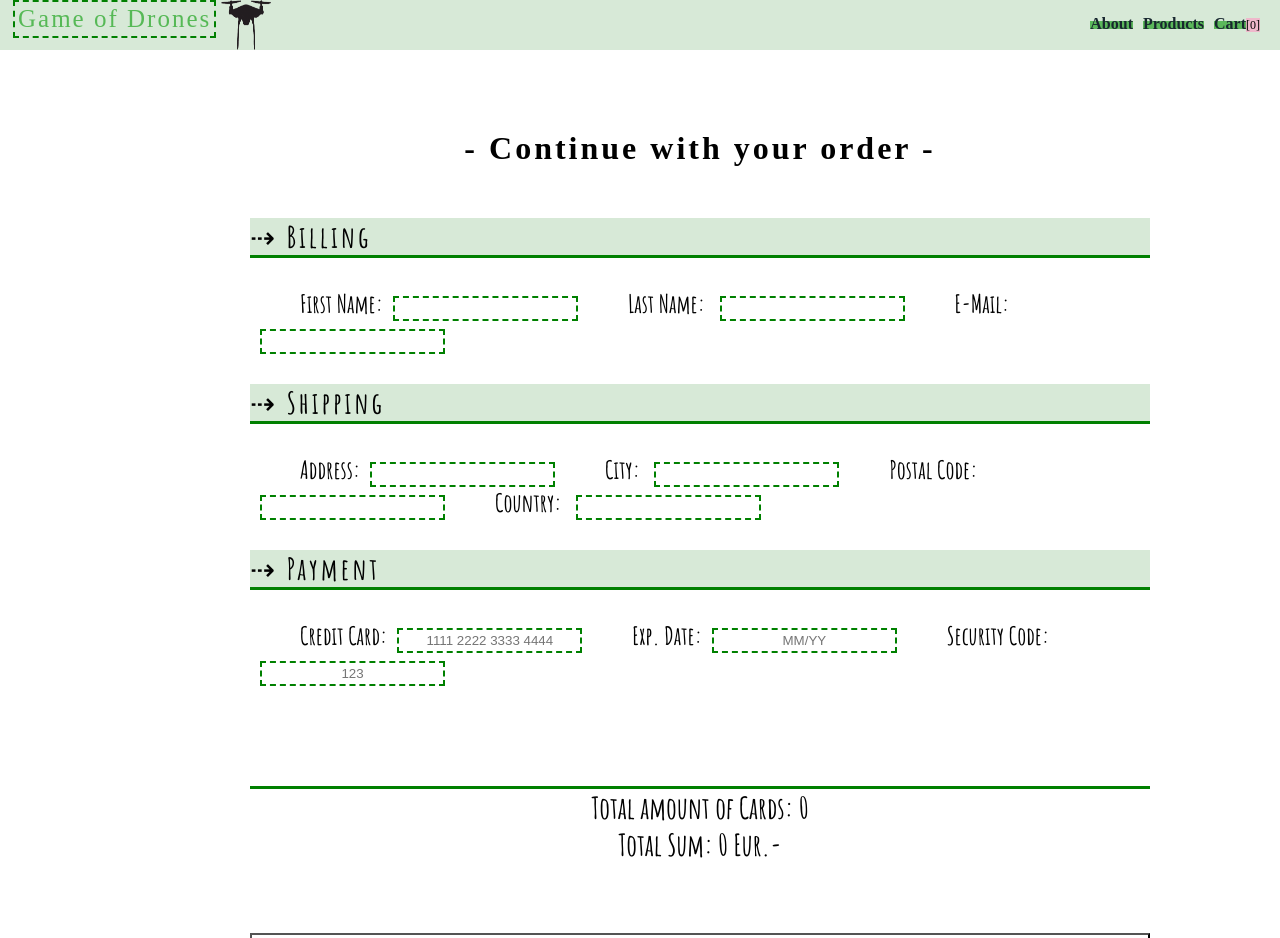
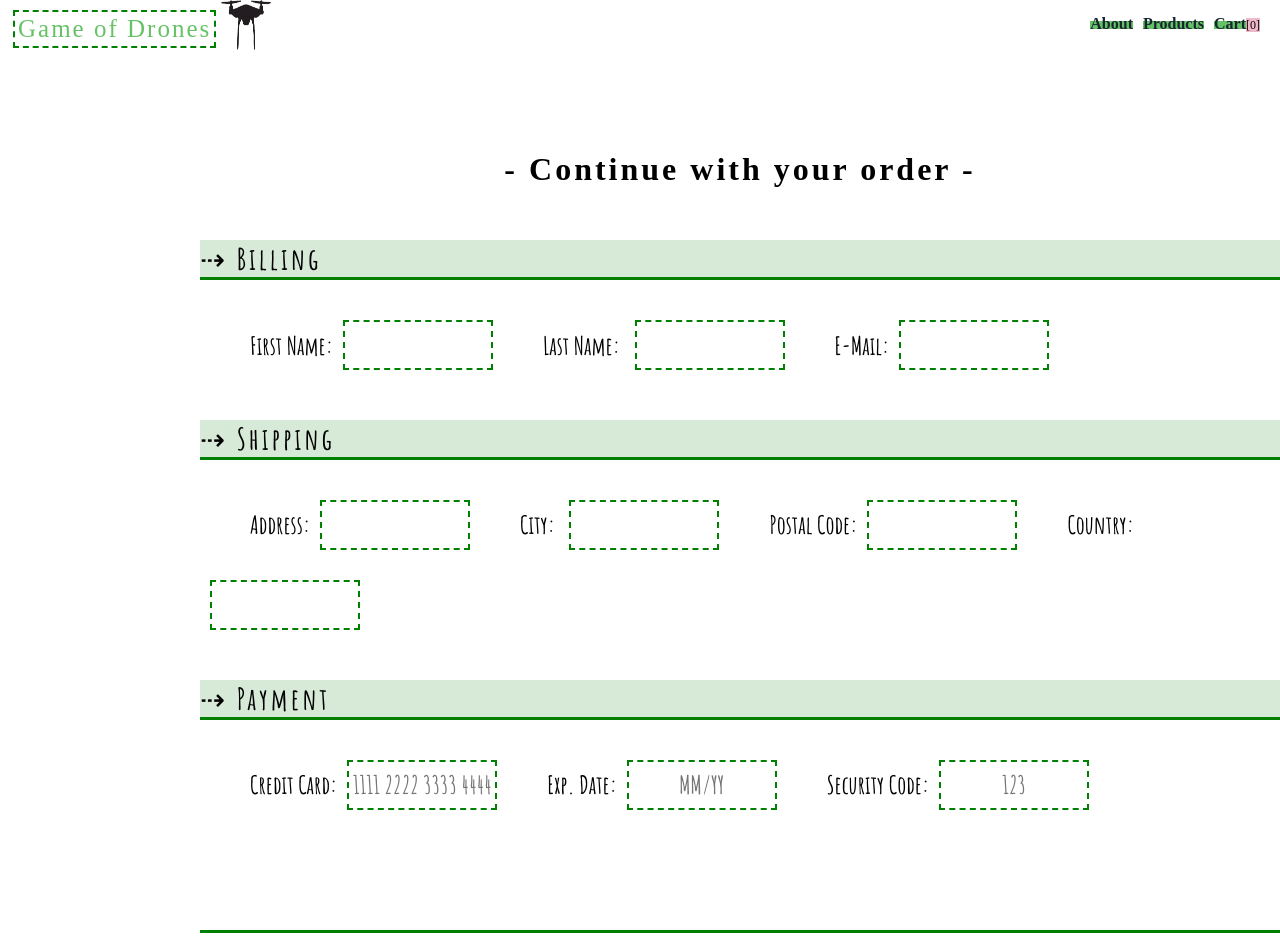
Before and after one commit to judyhnh/next-js-e-commerce-store, a Next.js app: page /cart/checkout in a window 1280 px wide. Shown: the top 938 px of the page. Built offline with nearby package versions, Linux system fonts and the light colour scheme; no server answers; the database is empty; a web font is replaced by a local one; what dotenv-safe would draw is missing.

Commit message:
Style about page

```diff
--- a/components/Footer.js
+++ b/components/Footer.js
@@ -1,7 +1,6 @@
 import { css } from '@emotion/react';
 
 const footerStyle = css`
-  position: absolute;
   bottom: 0;
   left: 0;
   right: 0;
--- a/components/Header.js
+++ b/components/Header.js
@@ -5,10 +5,9 @@ import Link from 'next/link';
 const navStyles = css`
   font-family: 'Stalinist One';
 
-  background-color: rgba(42, 141, 42, 0.19);
   align-content: right;
   overflow: hidden;
-  height: 50px;
+  height: 80px;
   a {
     text-decoration: none;
     color: #18272f;
@@ -51,6 +50,7 @@ const alignLeft = css`
   float: left;
   margin-right: 5px;
   margin-left: 13px;
+  margin-top: 10px;
   color: rgba(0, 153, 0, 0.6);
   font-size: 25px;
   letter-spacing: 2px;
@@ -71,15 +71,15 @@ export default function Header(props) {
       <nav css={navStyles}>
         <div css={alignRight}>
           <Link href="/">About</Link>
-          <Link href="/products" data-test-id="products-link">
-            Products
-          </Link>
+          <Link href="/products">Products</Link>
           <Link href="/cart" data-test-id="cart-link">
             Cart
           </Link>
           <p>[{totalCards}]</p>
         </div>
+
         <Image src="/droneLogo.png" width="50px" height="50px" />
+
         <div css={alignLeft}>Game of Drones</div>
       </nav>
     </header>
--- a/components/Layout.js
+++ b/components/Layout.js
@@ -3,8 +3,7 @@ import Footer from './Footer';
 import Header from './Header';
 
 const mainStyles = css`
-  padding: 30px;
-  margin-left: 120px;
+  margin: 0;
 `;
 
 export default function Layout(props) {
--- a/pages/cart/checkout.js
+++ b/pages/cart/checkout.js
@@ -4,10 +4,9 @@ import { useRouter } from 'next/router';
 import { getCards } from '../../database/connect';
 
 const pageContentWrapper = css`
-  margin-bottom: 200px;
-  margin-top: 50px;
-  width: 900px;
-  margin-left: 100px;
+  display: flex;
+  margin: 50px 0 300px 200px;
+
   h1 {
     text-align: center;
   }
@@ -50,16 +49,26 @@ const formContainer = css`
     flex-direction: column;
   }
   input {
+    margin-bottom: 20px;
     margin-left: 10px;
-    flex-direction: column;
+    margin-top: 10px;
     border: 2px dashed green;
-    height: 25px;
+    padding: 10;
+    width: 150px;
+    height: 50px;
+    text-align: center;
+    font-family: 'Amatic SC';
+    font-size: 25px;
+    color: green;
   }
   label {
     font-size: 25px;
     flex-direction: column;
-
+    align-self: center;
     margin-left: 50px;
+  }
+  .nameContainer {
+    display: flex;
   }
 `;
 const paymentStyle = css`
@@ -87,12 +96,12 @@ export default function CheckOut(props) {
     props.setCardCookieCart([]);
     router.push('/cart/thankyou').catch(() => {});
   };
-  function totalSumOfCards(currentCart) {
+  function totalSumOfCards() {
     return props.currentCart.reduce((accumulator, product) => {
       return accumulator + product.price * product.cart;
     }, 0);
   }
-  function totalAmountOfCards(currentCart) {
+  function totalAmountOfCards() {
     return props.currentCart
       .map((product) => product.cart)
       .reduce((totalAmount, currentAmount) => totalAmount + currentAmount, 0);
@@ -114,9 +123,8 @@ export default function CheckOut(props) {
         <h1>- Continue with your order -</h1>
         <div css={formContainer}>
           <form onSubmit={handleSubmit} className="formStyle">
-            <div>
-              <p>⇢ Billing</p>
-
+            <p>⇢ Billing</p>
+            <div className="nameContainer">
               <label>
                 First Name:
                 <input required data-test-id="checkout-first-name" />
@@ -125,20 +133,23 @@ export default function CheckOut(props) {
               <label>
                 Last Name: <input required data-test-id="checkout-last-name" />
               </label>
+
               <label>
                 E-Mail:
                 <input required type="email" data-test-id="checkout-email" />
               </label>
             </div>
+            <p>⇢ Shipping</p>
             <div>
-              <p>⇢ Shipping</p>
               <label>
                 Address:
                 <input required data-test-id="checkout-address" />
               </label>
+
               <label>
                 City: <input required data-test-id="checkout-city" />
               </label>
+
               <label>
                 Postal Code:
                 <input
@@ -147,6 +158,7 @@ export default function CheckOut(props) {
                   data-test-id="checkout-postal-code"
                 />
               </label>
+
               <label>
                 Country: <input required data-test-id="checkout-country" />
               </label>
@@ -182,7 +194,7 @@ export default function CheckOut(props) {
               </label>
               <div className="totalStyle">
                 <span>Total amount of Cards: {totalAmount}</span>
-                <span>Total Sum: {totalSum} Eur.-</span>
+                <span>Total Sum: {totalSum} EUR</span>
               </div>
             </div>
             <button data-test-id="checkout-confirm-order">Confirm Order</button>
--- a/pages/cart/thankyou.js
+++ b/pages/cart/thankyou.js
@@ -16,9 +16,13 @@ const thankYouStyle = css`
   }
 `;
 
+const contentWrapper = css`
+  margin: 0 0 300px 70px;
+`;
+
 export default function ThankYouPage() {
   return (
-    <div>
+    <div css={contentWrapper}>
       <Head>
         <title>Thank you</title>
         <meta name="description" content="Thank you for your order" />
--- a/pages/products/[cardId].js
+++ b/pages/products/[cardId].js
@@ -11,9 +11,10 @@ const cardSetStyles = css`
   font-size: 20px;
   display: flex;
   flex-wrap: wrap;
+  flex-direction: center;
+  margin-left: 330px;
+  width: 800px;
 
-  width: 800px;
-  margin-left: 180px;
   margin-top: 50px;
   margin-bottom: 200px;
   box-shadow: rgba(0, 0, 0, 0.17) 0px -23px 25px 0px inset,
--- a/pages/products/index.js
+++ b/pages/products/index.js
@@ -25,8 +25,10 @@ const cardSetStyles = css`
 `;
 
 const h1Style = css`
+  margin-top: 100px;
   text-align: center;
   letter-spacing: 5px;
+  margin-bottom: 50px;
 `;
 
 const imgStyle = css`
@@ -65,7 +67,7 @@ const textContainerStyle = css`
   margin-left: 15px;
   font-size: 30px;
   padding: 0 20px 20px 20px;
-  margin-bottom: 20px;
+  margin-bottom: 80px;
   text-align: center;
 `;
 const productNameStyle = css`
@@ -116,7 +118,7 @@ export default function ProductIndex(props) {
                   </Link>
                   <div> Summary: {set.text}</div>
                   <strong>
-                    <h3> {set.price} EUR.- </h3>
+                    <h3> {set.price} EUR </h3>
                   </strong>
                 </div>
               </div>
```
Also changed, not shown: pages/cart/index.js (+3 -22 lines), pages/index.js (+82 -26 lines).
